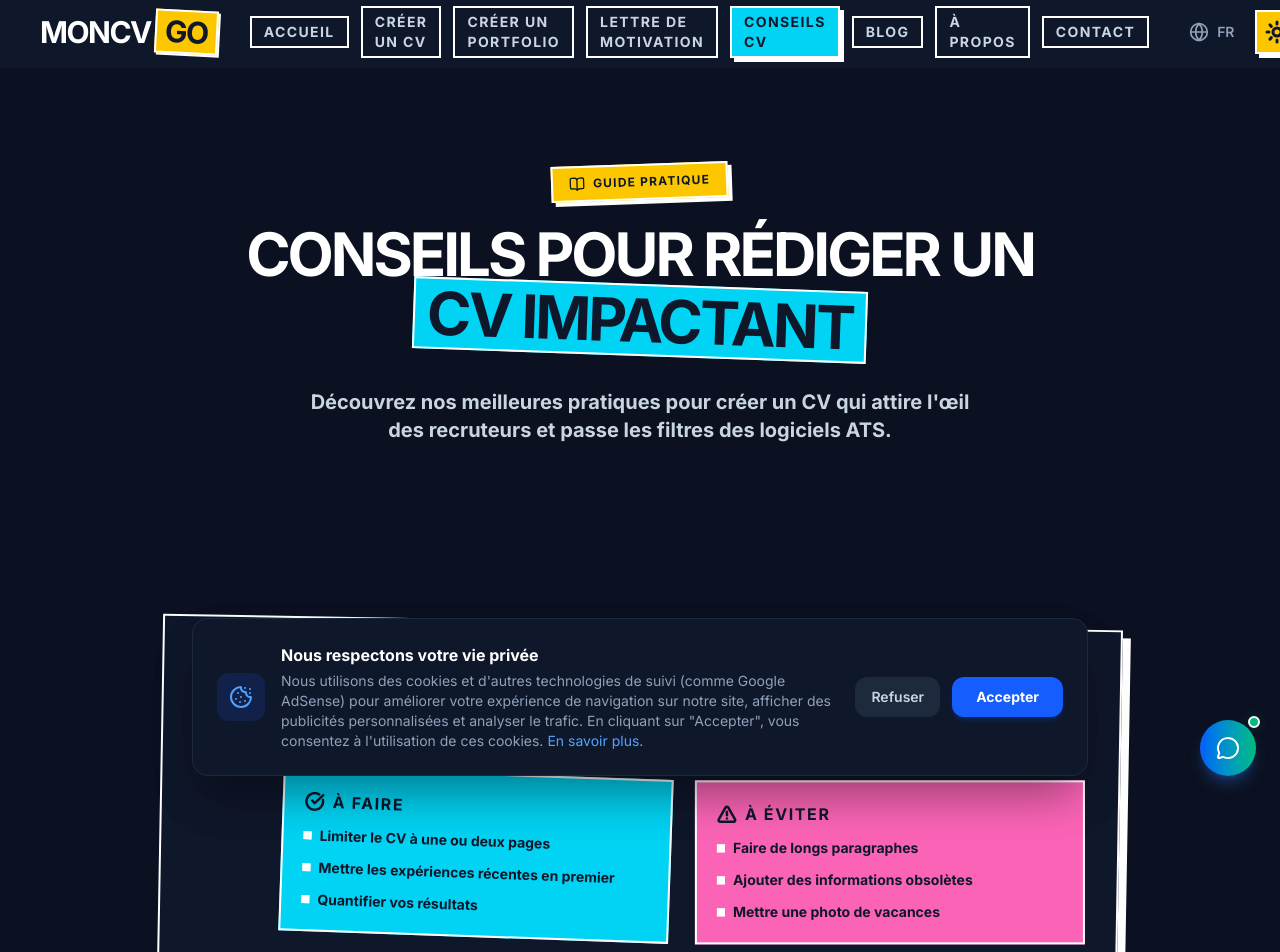
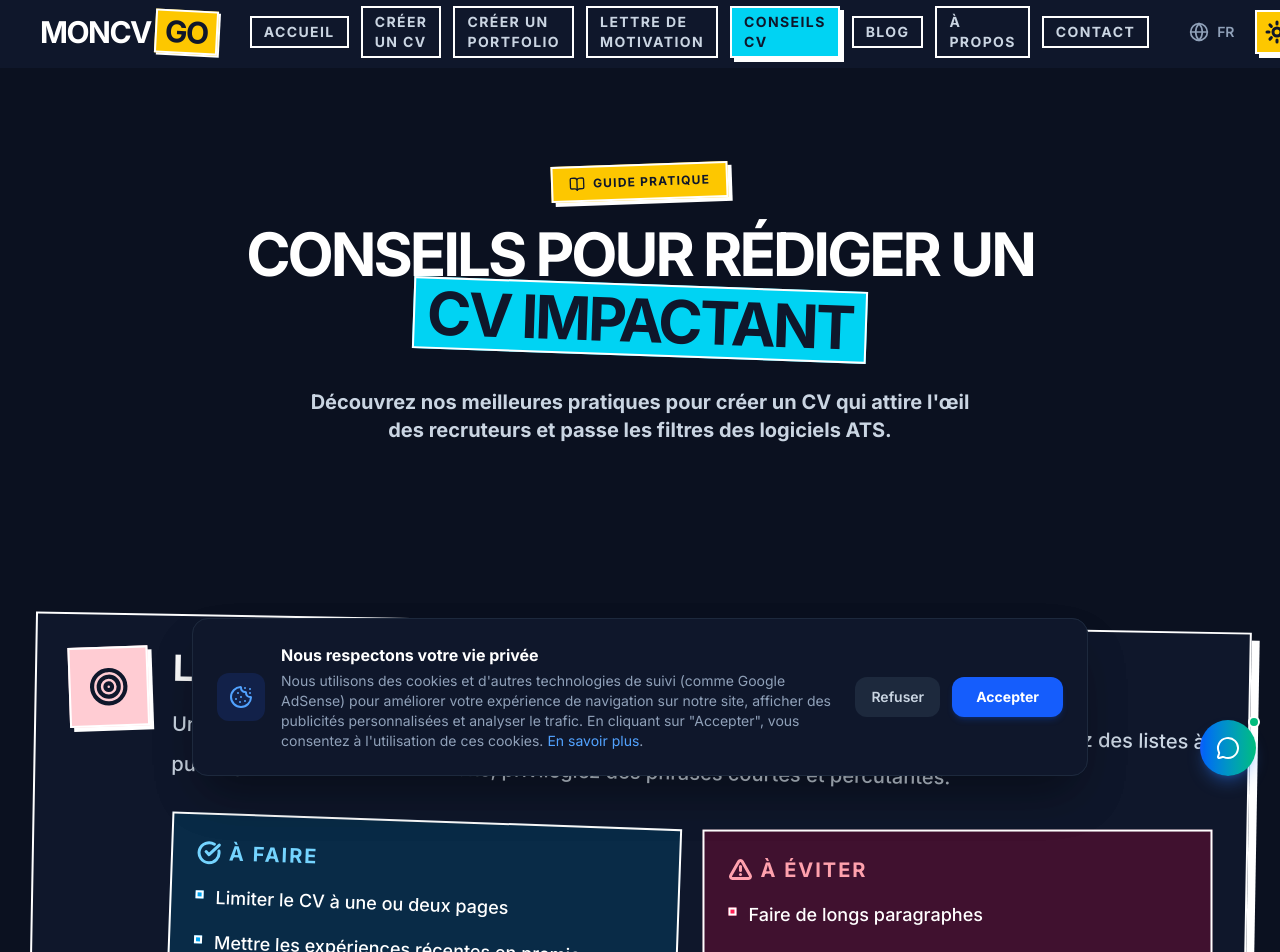
Before and after one commit to dovaphonedz-jpg/mon-cv-go, a React (Vite) app: page /conseils-cv in a window 1280 px wide. Shown: the top 952 px of the page. Built offline with nearby package versions, Linux system fonts and the light colour scheme; a web font is replaced by a local one.

Commit message:
style: update UI/UX for ConseilsCV

```diff
--- a/src/pages/ConseilsCV.jsx
+++ b/src/pages/ConseilsCV.jsx
@@ -268,7 +268,7 @@ export default function ConseilsCV() {
 
       <AdSenseUnit />
 
-      <section className="max-w-5xl mx-auto px-4 sm:px-6 lg:px-8 mt-8">
+      <section className="max-w-6xl xl:max-w-7xl mx-auto px-4 sm:px-6 lg:px-8 mt-8">
         <motion.div
           variants={containerVariants}
           initial="hidden"
@@ -282,37 +282,37 @@ export default function ConseilsCV() {
               className={`bg-white dark:bg-slate-900 p-6 sm:p-8 brutal-border brutal-shadow-lg transition-smooth brutal-hover ${idx % 2 === 0 ? 'transform rotate-1' : 'transform -rotate-1'}`}
             >
               <div className="flex flex-col sm:flex-row gap-6 items-start">
-                <div className={`w-16 h-16 shrink-0 flex items-center justify-center brutal-border brutal-shadow transform -rotate-3 ${idx % 3 === 0 ? 'bg-pink-400' : idx % 3 === 1 ? 'bg-yellow-400' : 'bg-cyan-400'}`}>
-                  {React.cloneElement(icons[idx % icons.length], { className: "w-8 h-8 text-slate-900", strokeWidth: 2.5 })}
+                <div className={`w-16 h-16 sm:w-20 sm:h-20 shrink-0 flex items-center justify-center brutal-border brutal-shadow transform -rotate-3 ${idx % 3 === 0 ? 'bg-rose-200' : idx % 3 === 1 ? 'bg-amber-200' : 'bg-sky-200'}`}>
+                  {React.cloneElement(icons[idx % icons.length], { className: "w-8 h-8 sm:w-10 sm:h-10 text-slate-900", strokeWidth: 2.5 })}
                 </div>
                 <div className="flex-grow">
-                  <h2 className="text-2xl font-black uppercase tracking-tight text-slate-900 dark:text-white mb-3">{section.title}</h2>
-                  <p className="text-slate-700 dark:text-slate-300 font-bold leading-relaxed mb-6">
+                  <h2 className="text-3xl sm:text-4xl font-black uppercase tracking-tight text-slate-900 dark:text-white mb-4">{section.title}</h2>
+                  <p className="text-lg sm:text-xl text-slate-700 dark:text-slate-300 font-medium leading-loose mb-8">
                     {section.content}
                   </p>
 
-                  <div className="grid sm:grid-cols-2 gap-6 mt-4">
-                    <div className="bg-cyan-400 brutal-border p-5 text-slate-900 transform rotate-1">
-                      <h3 className="font-black uppercase tracking-widest text-slate-900 mb-3 flex items-center gap-2">
-                        <CheckCircle className="w-5 h-5" strokeWidth={3} /> {t.do}
+                  <div className="grid sm:grid-cols-2 gap-6 mt-6">
+                    <div className="bg-sky-100 dark:bg-sky-900/40 brutal-border p-6 text-slate-900 dark:text-white transform rotate-1">
+                      <h3 className="text-lg sm:text-xl font-black uppercase tracking-widest mb-4 flex items-center gap-2 text-sky-700 dark:text-sky-300">
+                        <CheckCircle className="w-6 h-6" strokeWidth={3} /> {t.do}
                       </h3>
-                      <ul className="space-y-3">
+                      <ul className="space-y-4">
                         {section.dos.map((item, i) => (
-                          <li key={i} className="text-sm font-bold flex items-start gap-2">
-                            <span className="w-2 h-2 brutal-border bg-white mt-1.5 shrink-0"></span> {item}
+                          <li key={i} className="text-base sm:text-lg font-medium flex items-start gap-3 leading-relaxed">
+                            <span className="w-2 h-2 brutal-border bg-sky-500 mt-2 shrink-0"></span> {item}
                           </li>
                         ))}
                       </ul>
                     </div>
 
-                    <div className="bg-pink-400 brutal-border p-5 text-slate-900 transform -rotate-1">
-                      <h3 className="font-black uppercase tracking-widest text-slate-900 mb-3 flex items-center gap-2">
-                        <AlertTriangle className="w-5 h-5" strokeWidth={3} /> {t.dont}
+                    <div className="bg-rose-100 dark:bg-rose-900/40 brutal-border p-6 text-slate-900 dark:text-white transform -rotate-1">
+                      <h3 className="text-lg sm:text-xl font-black uppercase tracking-widest mb-4 flex items-center gap-2 text-rose-700 dark:text-rose-300">
+                        <AlertTriangle className="w-6 h-6" strokeWidth={3} /> {t.dont}
                       </h3>
-                      <ul className="space-y-3">
+                      <ul className="space-y-4">
                         {section.donts.map((item, i) => (
-                          <li key={i} className="text-sm font-bold flex items-start gap-2">
-                            <span className="w-2 h-2 brutal-border bg-white mt-1.5 shrink-0"></span> {item}
+                          <li key={i} className="text-base sm:text-lg font-medium flex items-start gap-3 leading-relaxed">
+                            <span className="w-2 h-2 brutal-border bg-rose-500 mt-2 shrink-0"></span> {item}
                           </li>
                         ))}
                       </ul>
```
